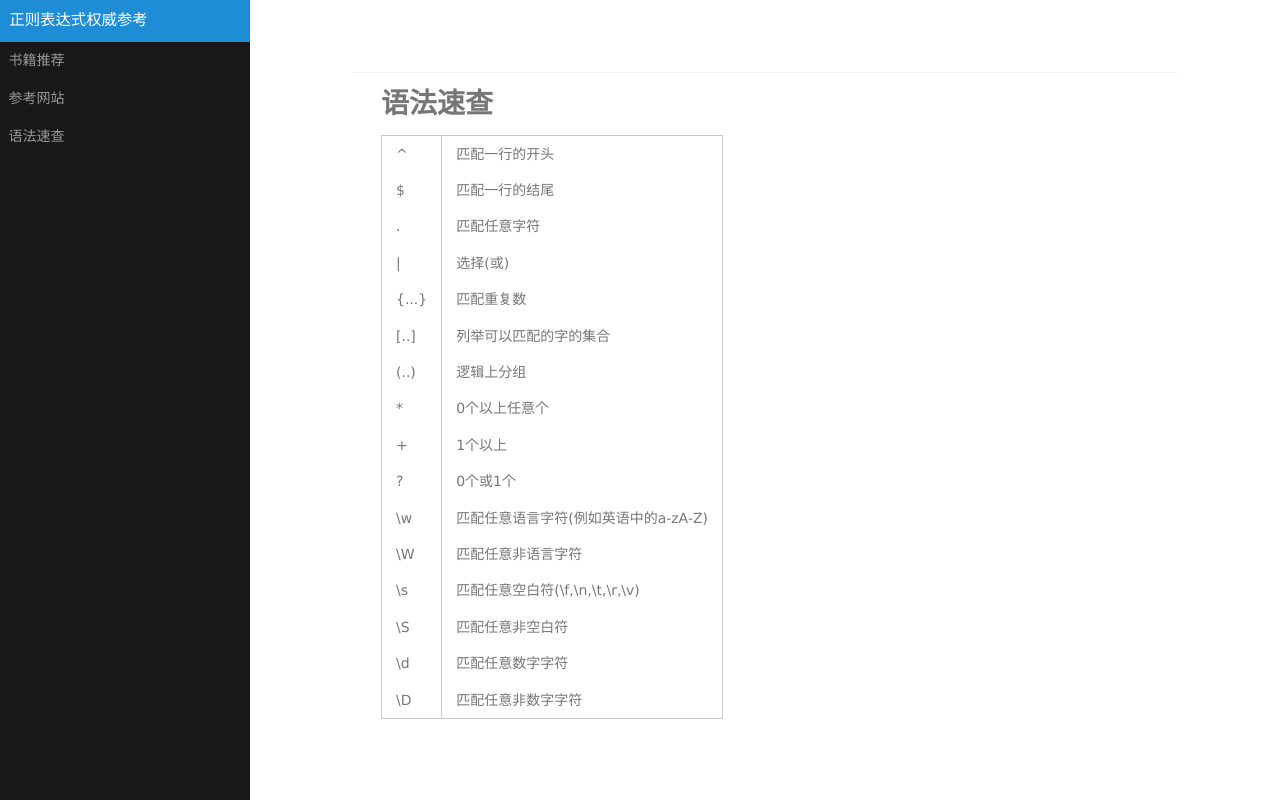
After one commit to qazwsxedc121/regx_ref, a Node server app: page /static_page/cheat_sheet in a window 1280 px wide. The commit adds this page. Run offline with Node 20, Linux system fonts and the light colour scheme.

Commit message:
add cheatSheet

```diff
--- a/app.js
+++ b/app.js
@@ -42,6 +42,7 @@ app.get('/', routes.index);
 app.get('/users', user.list);
 app.get('/regitem/:id', regitem.regitem);
 app.get('/md_page/:name', md_page.page);
+app.get('/static_page/:name', md_page.static_page);
 
 app.post('/regitem', regitem.post_regitem);
 
--- /dev/null
+++ b/md_page/cheat_sheet.html
@@ -0,0 +1,71 @@
+
+<h1>语法速查</h1>
+
+<table class="pure-table">
+  <tbody>
+    <tr>
+      <td>^</td>
+      <td>匹配一行的开头</td>
+    </tr>
+    <tr>
+      <td>$</td>
+      <td>匹配一行的结尾</td>
+    </tr>
+    <tr>
+      <td>.</td>
+      <td>匹配任意字符</td>
+    </tr>
+    <tr>
+      <td>|</td>
+      <td>选择(或)</td>
+    </tr>
+    <tr>
+      <td>{...}</td>
+      <td>匹配重复数</td>
+    </tr>
+    <tr>
+      <td>[..]</td>
+      <td>列举可以匹配的字的集合</td>
+    </tr>
+    <tr>
+      <td>(..)</td>
+      <td>逻辑上分组</td>
+    </tr>
+    <tr>
+      <td>*</td>
+      <td>0个以上任意个</td>
+    </tr>
+    <tr>
+      <td>+</td>
+      <td>1个以上</td>
+    </tr>
+    <tr>
+      <td>?</td>
+      <td>0个或1个</td>
+    </tr>
+    <tr>
+      <td>\w</td>
+      <td>匹配任意语言字符(例如英语中的a-zA-Z)</td>
+    </tr>
+    <tr>
+      <td>\W</td>
+      <td>匹配任意非语言字符</td>
+    </tr>
+    <tr>
+      <td>\s</td>
+      <td>匹配任意空白符(\f,\n,\t,\r,\v)</td>
+    </tr>
+    <tr>
+      <td>\S</td>
+      <td>匹配任意非空白符</td>
+    </tr>
+    <tr>
+      <td>\d</td>
+      <td>匹配任意数字字符</td>
+    </tr>
+    <tr>
+      <td>\D</td>
+      <td>匹配任意非数字字符</td>
+    </tr>
+  </tbody>
+</table>
--- a/routes/md_page.js
+++ b/routes/md_page.js
@@ -18,6 +18,20 @@
     });
   };
 
+  exports.static_page = function(req, res) {
+    var content, fn;
+    content = fs.readFileSync("md_page/" + req.params["name"] + ".html", {
+      encoding: "utf-8"
+    });
+    fn = function(i) {
+      return i;
+    };
+    return res.render("md_page", {
+      "md": fn,
+      "markdownContent": content
+    });
+  };
+
 }).call(this);
 
 //# sourceMappingURL=md_page.map
--- a/views/sidebar.jade
+++ b/views/sidebar.jade
@@ -6,3 +6,4 @@ div#menu
     a.pure-menu-heading(href="/") 正则表达式权威参考
     a.pure-menu-children(href="/md_page/book_recommend") 书籍推荐
     a.pure-menu-childern(href="/md_page/ref_websites") 参考网站
+    a.pure-menu-childern(href="/static_page/cheat_sheet") 语法速查
```
Also changed, not shown: 2 other files.
